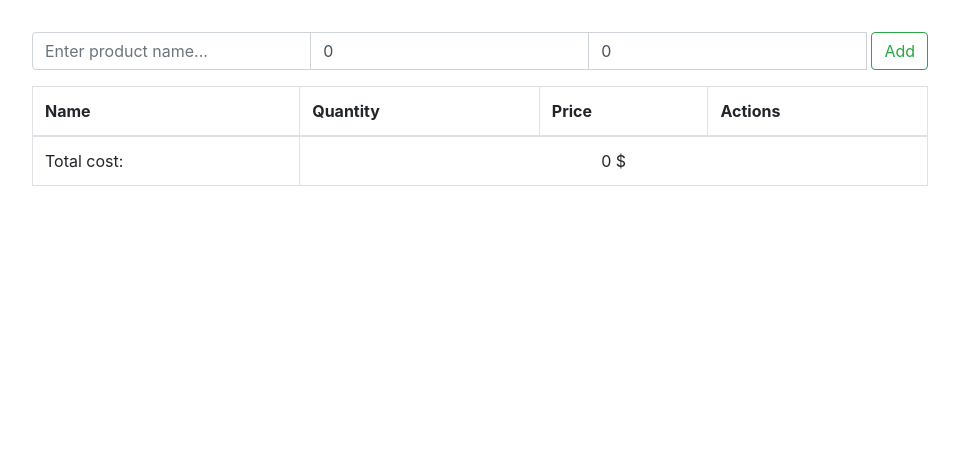
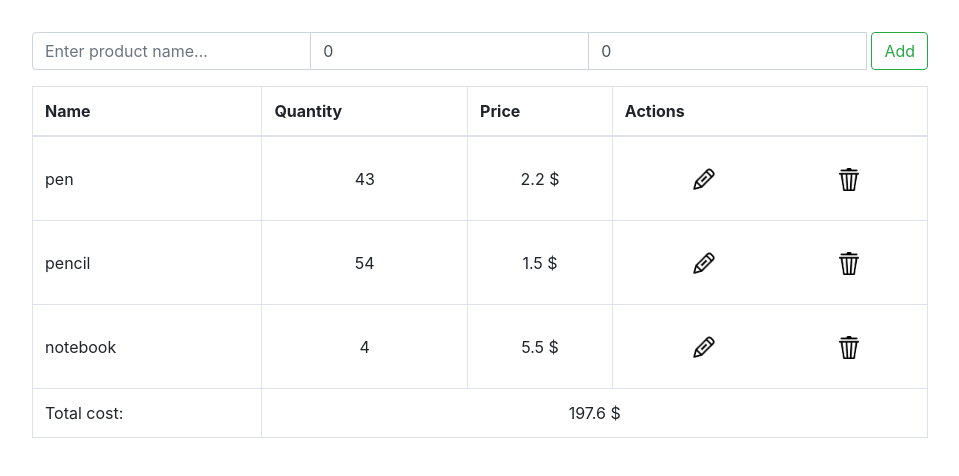
Before and after one commit to SashaSadovskaya/product-table, a React (Create React App) app: page / in a window 1280 px wide. Shown: the top 476 px of the page, without its empty margins (160-1119 px from the left). Built offline with nearby package versions, Linux system fonts and the light colour scheme.

Commit message:
fix: js float number

```diff
--- a/src/App.tsx
+++ b/src/App.tsx
@@ -3,15 +3,14 @@ import './App.scss';
 
 import Form from "./components/Form/Form";
 import {IGood} from "./data";
+import {goods as initialGoods} from './data'
 import { Table } from './components/Table/Table';
 import {AddCallback, RemoveCallback, UpdateCallback} from "./types";
-
-
 
 function App() {
   const now = new Date();
 
-  const [goods, setGoods] = useState<Array<IGood>>([])
+  const [goods, setGoods] = useState<Array<IGood>>(initialGoods)
 
   const removeGood: RemoveCallback = (id: number) => {
     setGoods([...goods.filter((good) => good.id !== id)])
--- a/src/components/EditableItem.tsx
+++ b/src/components/EditableItem.tsx
@@ -41,7 +41,7 @@ export const EditableItem = ({good, updateGood, setToEdit}: ItemProps) => {
         </td>
         <td className='table-col'>
           <input
-            min='0.1'
+            min='0'
             type='number'
             name='price'
             value={inputValues.price}
--- a/src/components/Table/Table.tsx
+++ b/src/components/Table/Table.tsx
@@ -17,9 +17,9 @@ export const Table = ({goods, removeGood, updateGood}: TableProps) => {
   let sum = 0;
 
   goods.forEach(good =>{
-    sum += good.price * good.quantity
-    return sum
-  } )
+    sum += Math.round(good.price * 100) * good.quantity
+  })
+  sum /= 100;
 
   return (
     <table className="table table-hover table-bordered">
--- a/src/data.ts
+++ b/src/data.ts
@@ -6,13 +6,13 @@ export const goods: Array<IGood> = [
     price: 2.2
   },
   {
-    id: new Date().getTime(),
+    id: new Date().getTime() + 1,
     name: "pencil",
     quantity: 54,
     price: 1.5
   },
   {
-    id: new Date().getTime(),
+    id: new Date().getTime() + 2,
     name: "notebook",
     quantity: 4,
     price: 5.5
```
